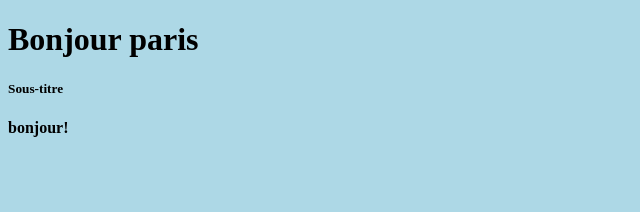
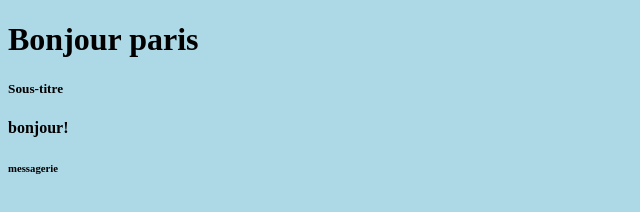
Before and after one commit to matthieup416/essaigit, a plain HTML site: page index.htm in a window 1280 px wide. Shown: the full height of the page, 0-640 px from the left. Drawn offline with Linux system fonts and the light colour scheme.

Commit message:
add messagerie title

```diff
--- a/index.htm
+++ b/index.htm
@@ -11,5 +11,6 @@
     <h1>Bonjour paris</h1>
     <h5>Sous-titre</h5>
     <h4>bonjour!</h4>
+    <h6>messagerie</h6>
   </body>
 </html>
```
